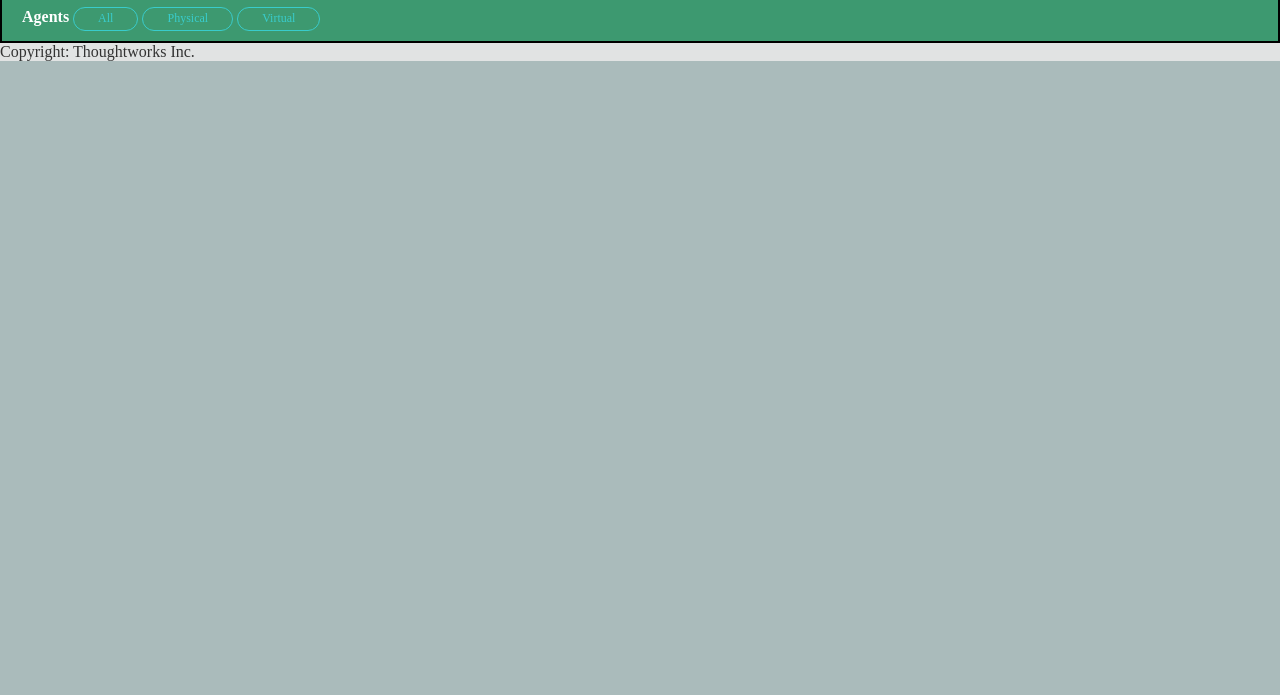
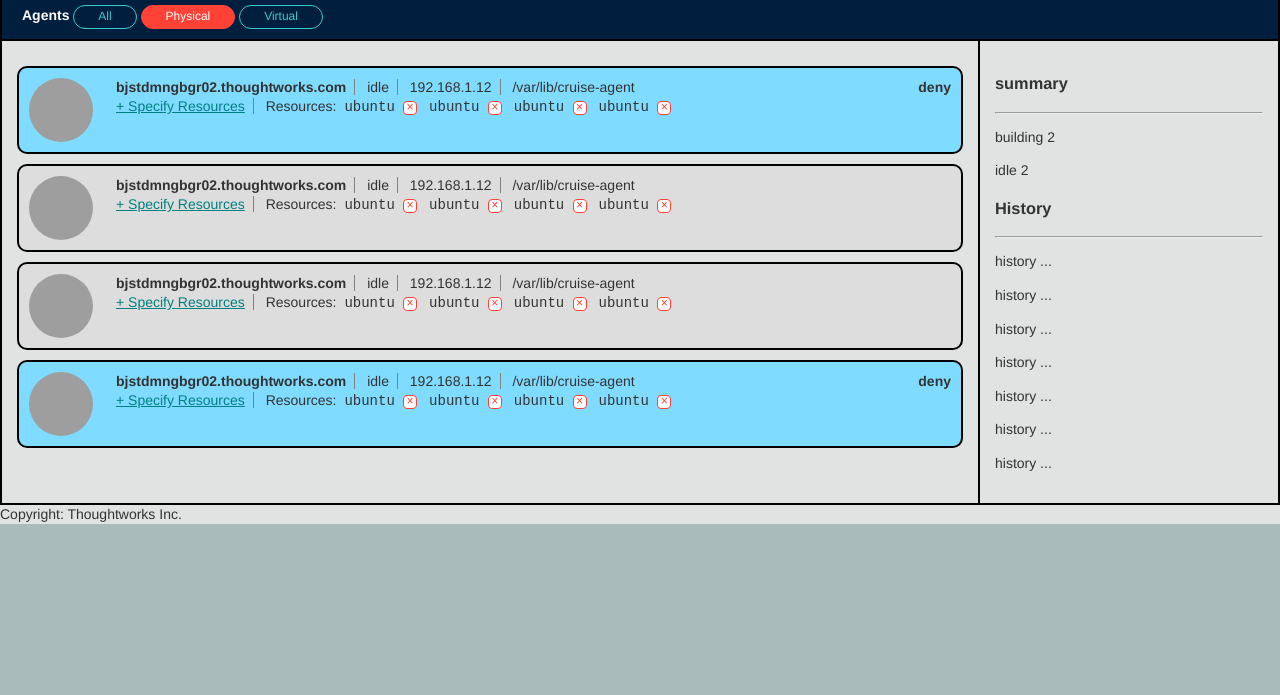
Before and after one commit to zhuangya/misc-some-assignment, a website: page app/index.html in a window 1280 px wide. Shown: the part 105-800 px from the top of the page. Drawn offline with nearby package versions, Linux system fonts and the light colour scheme; grey boxes are pictures that could not be loaded.

Commit message:
add: basic html markups

```diff
--- /dev/null
+++ b/app/css/components/agent-detail.css
@@ -0,0 +1,89 @@
+.agent-detail {
+  padding: 10px;
+  border: 2px solid black;
+  min-height: 64px;
+  border-radius: 10px;
+  background-color: #7FDBFF;
+  margin: 10px 0;
+}
+
+.agent-detail.processing {
+  background-color: #7FDBFF;
+}
+
+.agent-detail.idle {
+  background-color: #ddd;
+}
+
+.agent-detail a.avatar {
+  display: block;
+  width: 64px;
+  height: 64px;
+  text-align: center;
+  line-height: 64px;
+  margin-right: 15px;
+}
+
+.agent-detail a.avatar img {
+  border-radius: 64px;
+  display: block;
+  height: 64px;
+  width: 64px;
+}
+
+.info p {
+  margin: 0;
+}
+
+.info>div>* {
+  border-right: 1px solid gray;
+  padding: 0 8px;
+}
+
+.info>div>*:last-child {
+  border-right: none;
+}
+
+.main {
+  margin-right: 300px;
+  padding: 15px;
+}
+
+aside.sidebar {
+  float: right;
+  width: 268px;
+  padding: 15px;
+  border-left: 2px solid black;
+}
+
+.resource-list-wrapper {
+  display: inline-block;
+}
+
+.resource-list {
+  display: inline;
+}
+
+.resource-list-item {
+  font: 14px/1.4 monospace;
+  padding: 0 4px;
+}
+.resource-list-item:hover {
+  background-color: #AAAAAA;
+  border-radius: 4px;
+}
+
+button.resource-op {
+  background-color: white;
+  color: #FF4136;
+  border: thin solid #FF4136;
+  border-radius: 4px;
+  width: 14px;
+  height: 14px;
+  line-height: 1;
+  margin: 0;
+  font-size: 12px;
+  display: table-cell;
+  vertical-align: middle;
+  padding: 0;
+}
--- a/app/css/components/panel.css
+++ b/app/css/components/panel.css
@@ -1,11 +1,11 @@
 .panel-header {
-  background-color: #3d9970;
   color: white;
   text-align: right;
+  overflow: hidden;
 }
 
 .panel-header ul.tabs {
-  background-color: #ffdc00;
+  margin-right: -2px;
   border-bottom: 2px solid black;
 }
 
@@ -17,19 +17,25 @@
   border: 2px solid black;
   border-radius: 8px 8px 0 0;
   border-bottom: none;
-  background-color: #ff851b;
+  background-color: #ddd;
   padding: 4px 8px;
   display: block;
   margin: 0 2px;
 }
 
 .panel-header ul.tabs > li > a.active {
-  background-color: #3d9970;
+  background-color: #001f3f;
   padding-top: 8px;
-  border-bottom: 2px solid #3d9970;
+  border-bottom: 2px solid #001f3f;
+}
+
+.panel-body {
+  border: 2px solid black;
+  border-top: none;
 }
 
 .filter {
+  background-color: #001f3f;
   text-align: left;
   border: 2px solid black;
   border-top: none;
@@ -48,6 +54,7 @@
   color: #39cccc;
 }
 
+.filter button.btn-action.focus,
 .filter button.btn-action:focus {
   color: white;
   background-color: #ff4136;
--- a/app/css/main.css
+++ b/app/css/main.css
@@ -1,4 +1,5 @@
 body {
+  font: 14px/1.4 "HelveticaNeue-Light", "Helvetica Neue Light", "Helvetica Neue", Helvetica, Arial, "Lucida Grande", sans-serif;
   background-color: #abb;
   color: #333;
 }
--- a/app/index.html
+++ b/app/index.html
@@ -5,6 +5,7 @@
     <link rel="stylesheet" href="bower/normalize-css/normalize.css" />
     <link rel="stylesheet" href="css/main.css" />
     <link rel="stylesheet" href="css/components/panel.css" />
+    <link rel="stylesheet" href="css/components/agent-detail.css" />
     <title>Cruise - ThoughtWorks</title>
   </head>
   <body>
@@ -29,44 +30,157 @@
         <div class="filter container">
           <strong class="category">Agents</strong>
           <button class="btn-action">All</button>
-          <button class="btn-action">Physical</button>
+          <button class="btn-action focus">Physical</button>
           <button class="btn-action">Virtual</button>
         </div>
 
       </div>
 
-      <!-- <div class="panel-body"> -->
+      <div class="panel-body clearfix">
+        <div class="ground clearfix">
+          <aside class="sidebar">
+            <h3>summary</h3>
+            <hr>
+            <p>building 2</p>
+            <p>idle 2</p>
+            <h3>History</h3>
+            <hr>
+            <p>history ...</p>
+            <p>history ...</p>
+            <p>history ...</p>
+            <p>history ...</p>
+            <p>history ...</p>
+            <p>history ...</p>
+            <p>history ...</p>
+          </aside>
+          <div class="main">
+            <div class="agent-detail processing">
 
-      <!--   <div class="main"> -->
-      <!--     <div class="agent-detail"> -->
+              <a href="#" class="avatar float-left">
+                <img src="http://filldunphy.com/64/64" alt="avatar"/>
+              </a>
 
-      <!--       <div class="avatar float-left"> -->
-      <!--       </div> -->
+              <div class="info float-left">
+                <div>
+                  <strong class="domain">bjstdmngbgr02.thoughtworks.com</strong>
+                  <span class="status">idle</span>
+                  <span class="ip">192.168.1.12</span>
+                  <span class="binary">/var/lib/cruise-agent</span>
+                </div>
+                <div>
+                  <a href="#">+ Specify Resources</a>
+                  <div class="resource-list-wrapper">
+                    <span class="">Resources:</span>
+                    <ol class="clean-list resource-list">
+                      <li class="resource-list-item">ubuntu <button data-resource-id="1" class="resource-op">&times;</button></li>
+                      <li class="resource-list-item">ubuntu <button data-resource-id="2" class="resource-op">&times;</button></li>
+                      <li class="resource-list-item">ubuntu <button data-resource-id="3" class="resource-op">&times;</button></li>
+                      <li class="resource-list-item">ubuntu <button data-resource-id="4" class="resource-op">&times;</button></li>
+                    </ol>
+                  </div>
+                </div>
+              </div>
+              <div class="op float-right">
+                <strong>deny</strong>
+              </div>
+            </div>
 
-      <!--       <div class="info float-right"> -->
-      <!--         <p><span>bjstdmngbgr02.thoughtworks.com</span><span>idle</span><span>192.168.1.12</span><span>/var/lib/cruise-agent</span></p> -->
-      <!--         <p><a href="#">+ Specify Resources</a><span>Resources: ubuntu<i>&times;</i> firefox3 <i>&times;</i></p> -->
-      <!--       </div> -->
+            <div class="agent-detail idle">
 
-      <!--     </div> -->
-      <!--   </div> -->
+              <a href="#" class="avatar float-left">
+                <img src="http://filldunphy.com/64/64" alt="avatar"/>
+              </a>
 
-      <!--   <aside> -->
-      <!--     <h3>summary</h3> -->
-      <!--     <hr> -->
-      <!--     buidling 2 -->
-      <!--     idle 2 -->
-      <!--     <h3>History</h3> -->
-      <!--     <hr> -->
-      <!--     history ... -->
-      <!--   </aside> -->
-      <!-- </div> -->
+              <div class="info float-left">
+                <div>
+                  <strong class="domain">bjstdmngbgr02.thoughtworks.com</strong>
+                  <span class="status">idle</span>
+                  <span class="ip">192.168.1.12</span>
+                  <span class="binary">/var/lib/cruise-agent</span>
+                </div>
+                <div>
+                  <a href="#">+ Specify Resources</a>
+                  <div class="resource-list-wrapper">
+                    <span class="">Resources:</span>
+                    <ol class="clean-list resource-list">
+                      <li class="resource-list-item">ubuntu <button data-resource-id="1" class="resource-op">&times;</button></li>
+                      <li class="resource-list-item">ubuntu <button data-resource-id="2" class="resource-op">&times;</button></li>
+                      <li class="resource-list-item">ubuntu <button data-resource-id="3" class="resource-op">&times;</button></li>
+                      <li class="resource-list-item">ubuntu <button data-resource-id="4" class="resource-op">&times;</button></li>
+                    </ol>
+                  </div>
+                </div>
+              </div>
+              <div class="op float-right">
+              </div>
+            </div>
 
+            <div class="agent-detail idle">
+
+              <a href="#" class="avatar float-left">
+                <img src="http://filldunphy.com/64/64" alt="avatar"/>
+              </a>
+
+              <div class="info float-left">
+                <div>
+                  <strong class="domain">bjstdmngbgr02.thoughtworks.com</strong>
+                  <span class="status">idle</span>
+                  <span class="ip">192.168.1.12</span>
+                  <span class="binary">/var/lib/cruise-agent</span>
+                </div>
+                <div>
+                  <a href="#">+ Specify Resources</a>
+                  <div class="resource-list-wrapper">
+                    <span class="">Resources:</span>
+                    <ol class="clean-list resource-list">
+                      <li class="resource-list-item">ubuntu <button data-resource-id="1" class="resource-op">&times;</button></li>
+                      <li class="resource-list-item">ubuntu <button data-resource-id="2" class="resource-op">&times;</button></li>
+                      <li class="resource-list-item">ubuntu <button data-resource-id="3" class="resource-op">&times;</button></li>
+                      <li class="resource-list-item">ubuntu <button data-resource-id="4" class="resource-op">&times;</button></li>
+                    </ol>
+                  </div>
+                </div>
+              </div>
+              <div class="op float-right">
+              </div>
+            </div>
+
+            <div class="agent-detail processing">
+
+              <a href="#" class="avatar float-left">
+                <img src="http://filldunphy.com/i/64/64" alt="avatar"/>
+              </a>
+
+              <div class="info float-left">
+                <div>
+                  <strong class="domain">bjstdmngbgr02.thoughtworks.com</strong>
+                  <span class="status">idle</span>
+                  <span class="ip">192.168.1.12</span>
+                  <span class="binary">/var/lib/cruise-agent</span>
+                </div>
+                <div>
+                  <a href="#">+ Specify Resources</a>
+                  <div class="resource-list-wrapper">
+                    <span class="">Resources:</span>
+                    <ol class="clean-list resource-list">
+                      <li class="resource-list-item">ubuntu <button data-resource-id="1" class="resource-op">&times;</button></li>
+                      <li class="resource-list-item">ubuntu <button data-resource-id="2" class="resource-op">&times;</button></li>
+                      <li class="resource-list-item">ubuntu <button data-resource-id="3" class="resource-op">&times;</button></li>
+                      <li class="resource-list-item">ubuntu <button data-resource-id="4" class="resource-op">&times;</button></li>
+                    </ol>
+                  </div>
+                </div>
+              </div>
+              <div class="op float-right">
+                <strong>deny</strong>
+              </div>
+            </div>
+          </div>
+        </div>
+      </div>
       <footer>
         Copyright: Thoughtworks Inc.
       </footer>
-
     </div>
-
   </body>
 </html>
```
